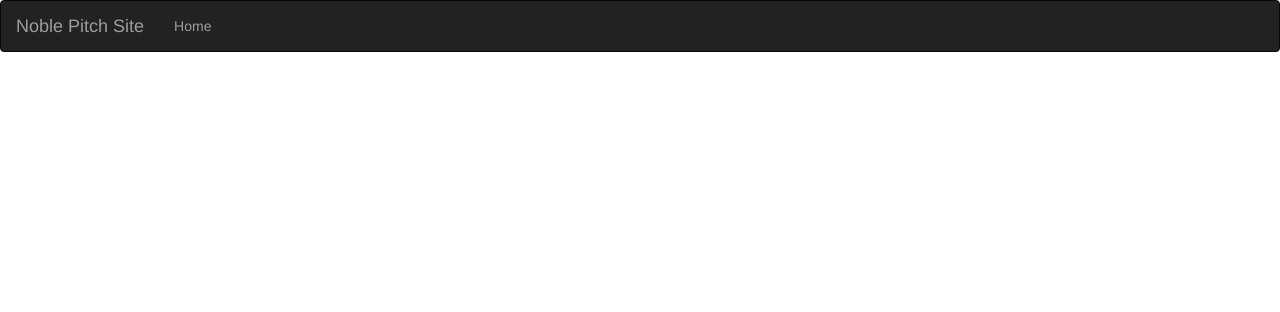
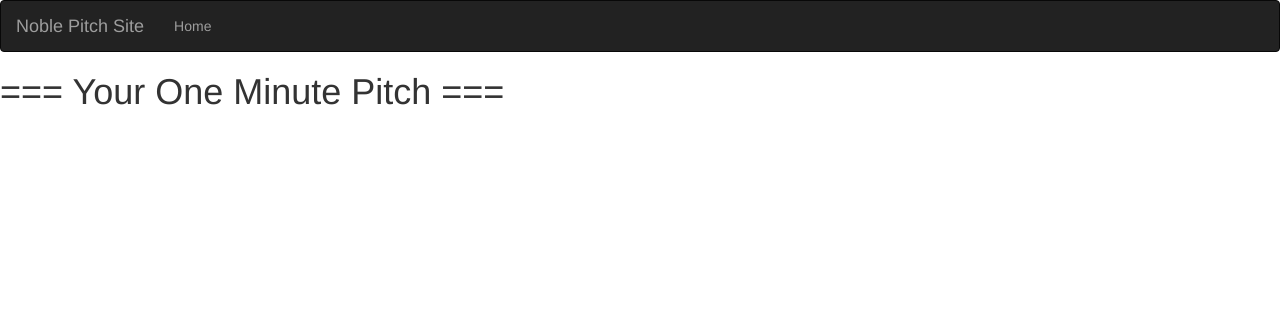
Before and after one commit to OjureFred/NoblePitch, a Flask app: page / in a window 1280 px wide. Shown: the top 312 px of the page. Run offline with Flask 2, Linux system fonts and the light colour scheme; data that the repository does not hold is empty; some libraries are stand-ins or nearby versions.

Commit message:
Corrected code to display pitches ion index page

```diff
--- a/app/main/views.py
+++ b/app/main/views.py
@@ -1,5 +1,5 @@
 from flask import render_template, request, redirect, url_for
-from flask_login import login_required
+from flask_login import login_required, current_user
 from . import main
 #from .forms import PitchForm
 from ..models import Pitch, User
@@ -10,9 +10,28 @@ def index():
     '''
     Function to display index page
     '''
-    pitch_list = Pitch.load_pitches()
+    pitch_list = Pitch.query.all()
 
     for pitch in pitch_list:
         print(pitch)
 
     return render_template('index.html', pitch_list=pitch_list)
+
+@main.route('/pitch/review/new/<int:id>', methods=['GET', 'POST'])
+@login_required
+def new_comment(id):
+    form = CommentForm()
+    pitch = get_pitch(id)
+    if form.validate_on_submit():
+        title = form.title.data
+        comment = form.review.data
+
+        # Updated comment instance
+        new_review = Review(movie_id=movie.id,movie_title=title,image_path=movie.poster,movie_review=review,user=current_user)
+
+        # save review method
+        new_review.save_review()
+        return redirect(url_for('.movie',id = movie.id ))
+
+    title = f'{movie.title} review'
+    return render_template('new_review.html',title = title, review_form=form, movie=movie)
--- a/app/models.py
+++ b/app/models.py
@@ -2,6 +2,7 @@ from . import db
 from . import login_manager
 from werkzeug.security import generate_password_hash, check_password_hash
 from flask_login import UserMixin
+from datetime import datetime
 
 class Pitch(db.Model):
     '''
@@ -13,6 +14,7 @@ class Pitch(db.Model):
     description = db.Column(db.String(2000), index=True)
     category = db.Column(db.String(255), index=True)
 
+    @classmethod
     def load_pitches():
         return Pitch.query.all()
 
@@ -30,9 +32,11 @@ class User(UserMixin, db.Model):
     email = db.Column(db.String(255), unique = True, index = True)
     role_id = db.Column(db.Integer, db.ForeignKey('roles.id'))
     pass_secure = db.Column(db.String(255))
+    comments = db.relationship('Comment', backref = 'user', lazy = "dynamic")
 
     def __repr__(self):
         return f'User {self.username}'
+
     @property
     def password(self):
         raise AttributeError('You cannot read the password attribute')
@@ -59,3 +63,25 @@ class Role(db.Model):
 
     def __repr__(self):
         return f'Role {self.name}'
+
+class Comment(db.Model):
+    '''
+    Funtion that defines Pitch comment
+    '''
+    __tablename__ = 'comments'
+
+    id = db.Column(db.Integer, primary_key=True)
+    pitch_id = db.Column(db.Integer)
+    pitch_title = db.Column(db.String)
+    pitch_comment = db.Column(db.String)
+    posted = db.Column(db.DateTime, default=datetime.utcnow)
+    user_id = db.Column(db.Integer, db.ForeignKey("users.id"))
+
+    def save_comment(self):
+        db.session.add(self)
+        db.session.commit()
+
+    @classmethod
+    def get_comments(cls, id):
+        comment_list = Comment.query.filter_by(pith_id=id).all()
+        return comment_list
--- a/app/templates/index.html
+++ b/app/templates/index.html
@@ -1,5 +1,4 @@
 {% extends 'base.html' %}
-
 
 <!-- Styles Block-->
 
@@ -8,13 +7,22 @@
 <link rel="stylesheet" href="{{url_for('static', filename = 'css/index.css')}}">
 {% endblock %}
 
-<body>
+
+
 <!-- Content Block -->
+{% block content %}
+
+<h1>=== Your One Minute Pitch ===</h1>
 
 {% for pitch in pitch_list %}
 
-<li>{{ pitch }}</li>
+<li>
+    <h5>{{ pitch.title }}</h5>
+    <p>{{pitch.description}}</p>
+    <p>{{pitch.category}}</p>
+
+</li>
 
 {% endfor %}
 
-</body>
+{% endblock %}
```
Also changed, not shown: app/templates/base.html (line endings or trailing spaces).
